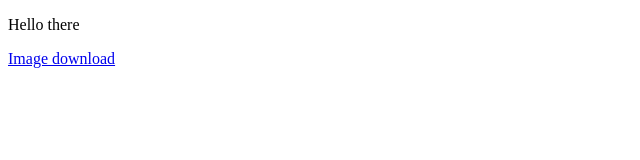
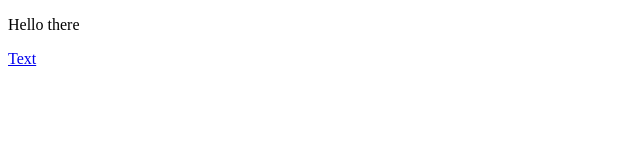
Before and after one commit to SoulRipper68/pythonscripts.github.io, a plain HTML site: page index.html in a window 1280 px wide. Shown: the whole page, without its empty margins (0-640 px from the left). Drawn offline with Linux system fonts and the light colour scheme.

Commit message:
Update index.html

```diff
--- a/index.html
+++ b/index.html
@@ -3,6 +3,6 @@
 
     <body>
         <p>Hello there</p>
-        <a href="178172234645_730ac1a261d34e4f358d_512.png" download>Image download</a>
+        <a href="178172234645_730ac1a261d34e4f358d_512.png" download>Text</a>
     </body>
 </html>
```
